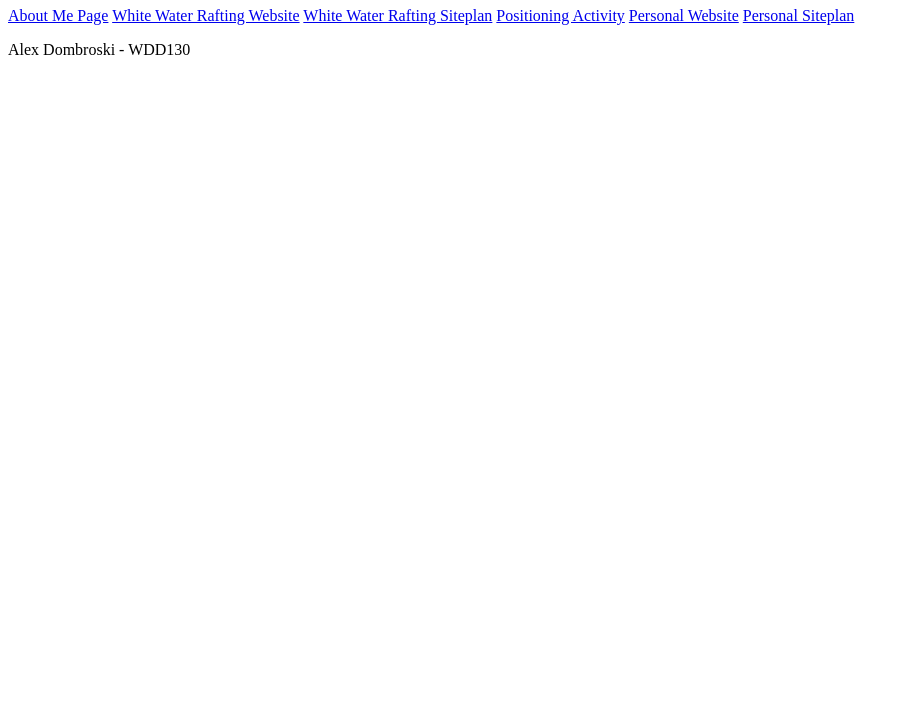
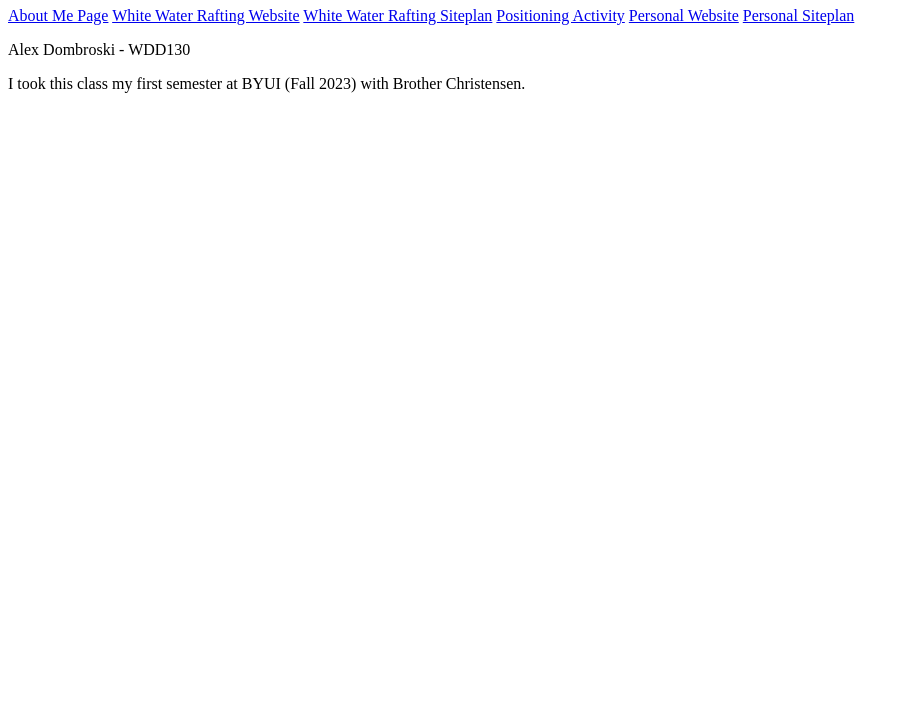
Before and after one commit to alexanderdombroski/wdd130, a plain HTML site: page index.html in a window 1280 px wide. Shown: the part 73-800 px from the top of the page, without its empty margins (0-909 px from the left). Drawn offline with Linux system fonts and the light colour scheme.

Commit message:
add intro

```diff
--- a/index.html
+++ b/index.html
@@ -16,5 +16,6 @@
         <a href="sr101/siteplan.html">Personal Siteplan</a>
     </nav>
     <p>Alex Dombroski - WDD130</p>
+    <p>I took this class my first semester at BYUI (Fall 2023) with Brother Christensen.</p>
 </body>
 </html>
```
Also changed, not shown: 1 other file.
